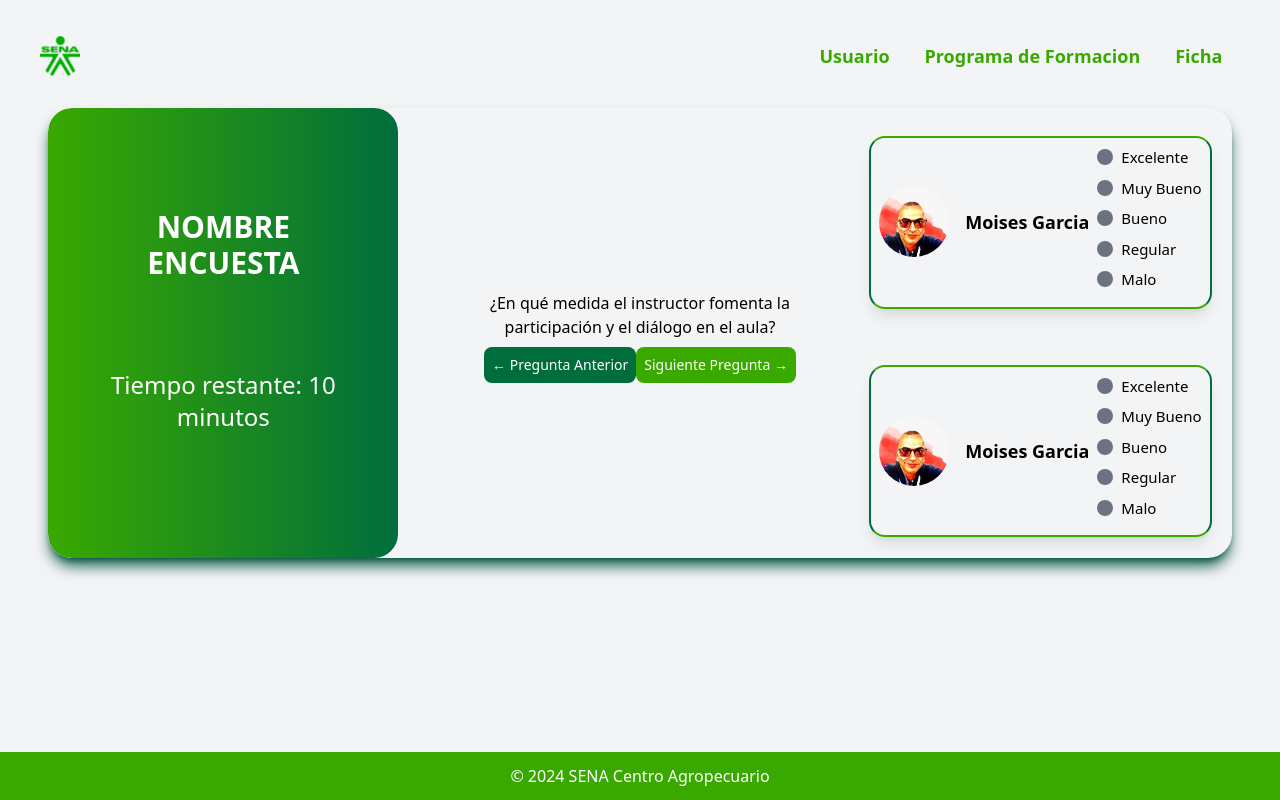
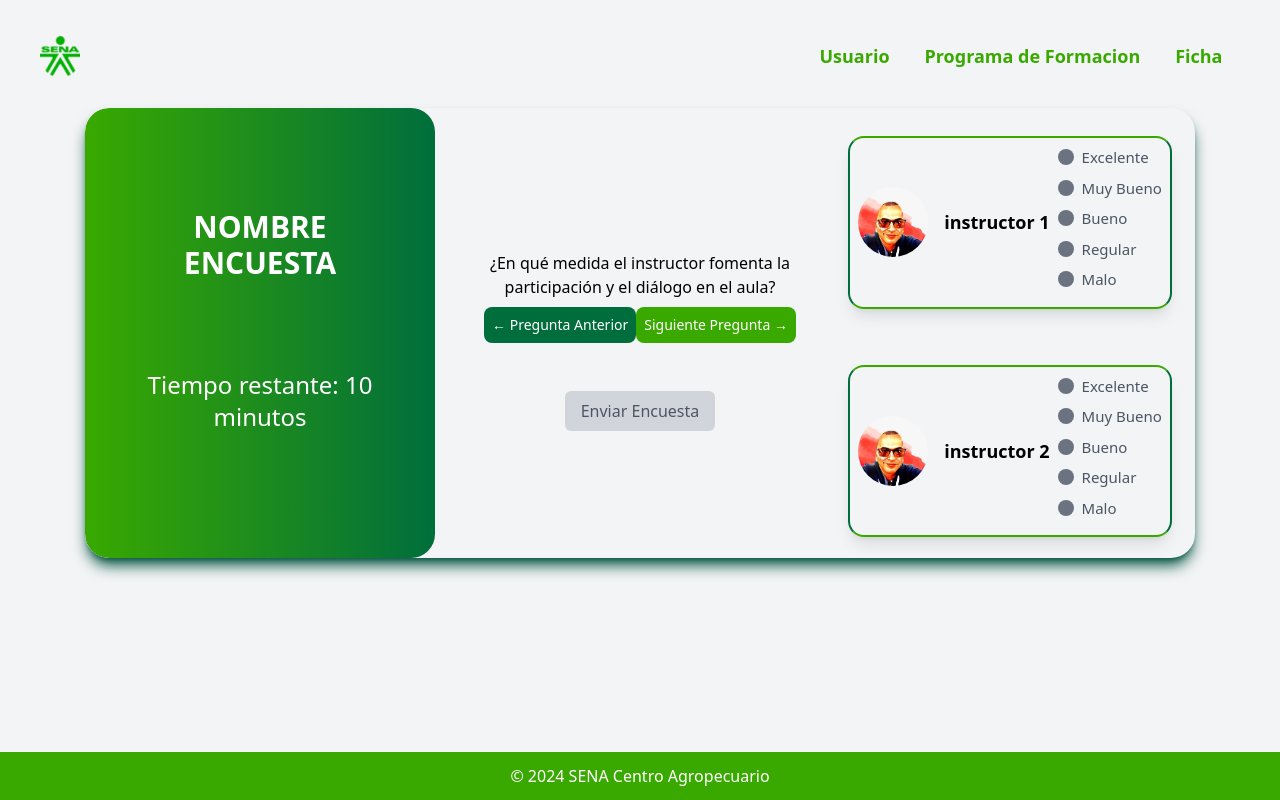
Before and after one commit to blood321/evaluacion-360-MERN, a React (Vite) app in the folder frontend/: page /Responder in a window 1280 px wide. Built offline with nearby package versions, Linux system fonts and the light colour scheme.

Commit message:
update & create page frontend

```diff
--- /dev/null
+++ b/frontend/src/components/Modal.jsx
@@ -0,0 +1,60 @@
+import React from 'react'
+
+const Modal = ({ title, message, onConfirm, onCancel }) => {
+    return (
+        <div className="fixed inset-0 z-10" aria-labelledby="modal-title" role="dialog" aria-modal="true">
+            <div className="fixed inset-0 bg-gray-500 bg-opacity-75 transition-opacity"></div>
+
+            <div className="fixed inset-0 z-10 flex items-end justify-center p-4 text-center sm:items-center sm:p-0">
+                <div className="relative transform overflow-hidden rounded-lg bg-white text-left shadow-xl transition-all sm:my-8 sm:w-full sm:max-w-lg">
+                    <div className="bg-white px-4 pb-4 pt-5 sm:p-6 sm:pb-4">
+                        <div className="sm:flex sm:items-start">
+                            <div className="mx-auto flex h-12 w-12 flex-shrink-0 items-center justify-center rounded-full bg-red-100 sm:mx-0 sm:h-10 sm:w-10">
+                                <svg
+                                    className="h-6 w-6 text-red-600"
+                                    fill="none"
+                                    viewBox="0 0 24 24"
+                                    strokeWidth="1.5"
+                                    stroke="currentColor"
+                                    aria-hidden="true"
+                                >
+                                    <path
+                                        strokeLinecap="round"
+                                        strokeLinejoin="round"
+                                        d="M12 9v3.75m-9.303 3.376c-.866 1.5.217 3.374 1.948 3.374h14.71c1.73 0 2.813-1.874 1.948-3.374L13.949 3.378c-.866-1.5-3.032-1.5-3.898 0L2.697 16.126zM12 15.75h.007v.008H12v-.008z"
+                                    />
+                                </svg>
+                            </div>
+                            <div className="mt-3 text-center sm:ml-4 sm:mt-0 sm:text-left">
+                                <h3 className="text-base font-semibold leading-6 text-gray-900" id="modal-title">
+                                    {title}
+                                </h3>
+                                <div className="mt-2">
+                                    <p className="text-sm text-gray-500">{message}</p>
+                                </div>
+                            </div>
+                        </div>
+                    </div>
+                    <div className="bg-gray-50 px-4 py-3 sm:flex sm:flex-row-reverse sm:px-6">
+                        <button
+                            type="button"
+                            className="inline-flex w-full justify-center rounded-md bg-Principal_1 px-3 py-2 text-sm font-semibold text-white shadow-sm hover:bg-red-500 sm:ml-3 sm:w-auto"
+                            onClick={onConfirm}
+                        >
+                            Confirmar
+                        </button>
+                        <button
+                            type="button"
+                            className="mt-3 inline-flex w-full justify-center rounded-md bg-red-700 px-3 py-2 text-sm font-semibold text-gray-900 shadow-sm ring-1 ring-inset hover:bg-red-500 sm:mt-0 sm:w-auto"
+                            onClick={onCancel}
+                        >
+                            Cancelar
+                        </button>
+                    </div>
+                </div>
+            </div>
+        </div>
+    )
+}
+
+export default Modal
--- a/frontend/src/components/NavBarUser.jsx
+++ b/frontend/src/components/NavBarUser.jsx
@@ -1,9 +1,20 @@
+import React, { useState } from 'react'
 import burgerMenu from '../assets/img/icons8-menú.svg'
 
 export const NavBarUser = () => {
+    const [menuOpen, setMenuOpen] = useState(false)
+
+    const toggleMenu = () => {
+        setMenuOpen(prevState => !prevState)
+    }
+
     return (
         <>
-            <ul className=" hidden sm:flex text-[18px] sm:w-[438px] sm:place-content-around sm:text-[18px] sm:items-center md:text-Principal_1 md:font-semibold">
+            <ul
+                className={`hidden sm:flex text-[18px] sm:w-[438px] sm:place-content-around sm:text-[18px] sm:items-center text-Principal_1 md:font-semibold ${
+                    menuOpen ? '' : 'hidden'
+                }`}
+            >
                 <li>
                     <h2>Usuario</h2>
                 </li>
@@ -14,8 +25,14 @@ export const NavBarUser = () => {
                     <h2>Ficha</h2>
                 </li>
             </ul>
-            <img className="w-10 h-10 bg-cover cursor-pointer sm:hidden" src={burgerMenu} alt="Burger Menu" />
+            <img
+                className="w-10 h-10 bg-cover cursor-pointer sm:hidden"
+                src={burgerMenu}
+                alt="Burger Menu"
+                onClick={toggleMenu}
+            />
         </>
     )
 }
-export default NavBarUser;
+
+export default NavBarUser
--- a/frontend/src/components/Preguntas.jsx
+++ b/frontend/src/components/Preguntas.jsx
@@ -1,20 +1,22 @@
-export const Preguntas = () => {
+import React from 'react'
+
+const Preguntas = ({ pregunta, onPrevious, onNext }) => {
     return (
         <div className="container mx-auto mt-5 md:mt-2 p-2 px-2 md:flex md:flex-col md:items-center">
-            <p className="text-[16px] justify-center text-center ">
-                ¿En qué medida el instructor fomenta la participación y el diálogo en el aula?
-            </p>
-            <div className="mt-2 flex justify-center items-center  ">
+            <p className="text-[16px] justify-center text-center">{pregunta}</p>
+            <div className="mt-2 flex justify-center items-center">
                 <button
-                    id="previous-button"
+                    onClick={onPrevious}
                     className="bg-Principal_2 rounded-lg p-2 text-sm  items-center justify-center text-white"
                 >
                     &larr; Pregunta Anterior
                 </button>
-                <button id="next-button" className="bg-Principal_1 rounded-lg  p-2 text-sm   text-white">
+                <button onClick={onNext} className="bg-Principal_1 rounded-lg  p-2 text-sm   text-white">
                     Siguiente Pregunta &rarr;
                 </button>
             </div>
         </div>
     )
 }
+
+export default Preguntas
--- a/frontend/src/components/Respuestas.jsx
+++ b/frontend/src/components/Respuestas.jsx
@@ -1,72 +1,62 @@
+import React from 'react'
 import Instructor from '../assets/img/instructor1.jpg'
-export const Respuestas = () => {
+
+const Respuestas = ({
+    instructor,
+    opciones = ['Excelente', 'Muy Bueno', 'Bueno', 'Regular', 'Malo'],
+    respuestas,
+    setRespuestas,
+}) => {
+    const selectedOption = respuestas[instructor] || ''
+
+    const handleOptionChange = event => {
+        const { value } = event.target
+        setRespuestas(prevRespuestas => ({
+            ...prevRespuestas,
+            [instructor]: value,
+        }))
+    }
+
     return (
-        <div className="flex  md:flex-row p-3">
-            <div className="mb-4 mt-4 flex items-center p-2  md:shadow-lg shadow-2xl shadow-green-800 rounded-2xl  overflow-hidden border-2 border-Principal_1 border-x-Principal_2">
+        <div className="flex md:flex-row p-3">
+            <div className="mb-4 mt-4 flex items-center p-2 md:shadow-lg shadow-2xl shadow-green-800 rounded-2xl overflow-hidden border-2 border-Principal_1 border-x-Principal_2">
                 <img
                     src={Instructor}
                     alt="Instructor 1"
                     className="instructor__photo max-w-[70px] h-[70px] rounded-full"
                 />
-                <h2 className=" font-bold text-lg ml-4">Moises Garcia</h2>
-                <div className=" flex flex-col ml-2 text-[15px] ">
-                    <input
-                        type="radio"
-                        id="rating-instructor-1-excelente"
-                        name="rating-instructor-1"
-                        value="Excelente"
-                        className="hidden"
-                    />
-                    <label htmlFor="rating-instructor-1-excelente" className="cursor-pointer flex items-center mb-2">
-                        <span className="radio-button mr-2 w-4 h-4 rounded-full bg-gray-500"></span>
-                        Excelente
-                    </label>
-                    <input
-                        type="radio"
-                        id="rating-instructor-1-muybueno"
-                        name="rating-instructor-1"
-                        value="Muy Bueno"
-                        className="hidden"
-                    />
-                    <label htmlFor="rating-instructor-1-muybueno" className="cursor-pointer flex items-center mb-2">
-                        <span className="radio-button mr-2 w-4 h-4 rounded-full bg-gray-500"></span>
-                        Muy Bueno
-                    </label>
-                    <input
-                        type="radio"
-                        id="rating-instructor-1-bueno"
-                        name="rating-instructor-1"
-                        value="Bueno"
-                        className="hidden"
-                    />
-                    <label htmlFor="rating-instructor-1-bueno" className="cursor-pointer flex items-center mb-2">
-                        <span className="radio-button mr-2 w-4 h-4 rounded-full bg-gray-500"></span>
-                        Bueno
-                    </label>
-                    <input
-                        type="radio"
-                        id="rating-instructor-1-regular"
-                        name="rating-instructor-1"
-                        value="Regular"
-                        className="hidden"
-                    />
-                    <label htmlFor="rating-instructor-1-regular" className="cursor-pointer flex items-center mb-2">
-                        <span className="radio-button mr-2 w-4 h-4 rounded-full bg-gray-500"></span>
-                        Regular
-                    </label>
-                    <input
-                        type="radio"
-                        id="rating-instructor-1-malo"
-                        name="rating-instructor-1"
-                        value="Malo"
-                        className="hidden"
-                    />
-                    <label htmlFor="rating-instructor-1-malo" className="cursor-pointer flex items-center mb-2">
-                        <span className="radio-button mr-2 w-4 h-4 rounded-full bg-gray-500"></span>
-                        Malo
-                    </label>
+                <h2 className="font-bold text-lg ml-4">{instructor}</h2>
+                <div className="flex flex-col ml-2 text-[15px]">
+                    {opciones.map((opcion, index) => (
+                        <React.Fragment key={index}>
+                            <input
+                                type="radio"
+                                id={`rating-${instructor}-${index}`}
+                                name={`rating-${instructor}`}
+                                value={opcion}
+                                className="hidden"
+                                checked={selectedOption === opcion}
+                                onChange={handleOptionChange}
+                            />
+                            <label
+                                htmlFor={`rating-${instructor}-${index}`}
+                                className={`cursor-pointer flex items-center mb-2 ${
+                                    selectedOption === opcion ? 'text-Principal_1' : 'text-gray-600'
+                                }`}
+                            >
+                                <span
+                                    className={`radio-button mr-2 w-4 h-4 rounded-full bg-gray-500 ${
+                                        selectedOption === opcion ? 'bg-green-600' : ''
+                                    }`}
+                                />
+                                {opcion}
+                            </label>
+                        </React.Fragment>
+                    ))}
                 </div>
             </div>
         </div>
     )
 }
+
+export default Respuestas
--- a/frontend/src/paginas/Respoder.jsx
+++ b/frontend/src/paginas/Respoder.jsx
@@ -1,44 +1,134 @@
+import React, { useState, useEffect } from 'react'
 import { NavBarUser } from '../components/NavBarUser'
-import { Preguntas } from '../components/Preguntas'
-import { Respuestas } from '../components/Respuestas'
-function Respoder() {
+import Preguntas from '../components/Preguntas'
+import Respuestas from '../components/Respuestas'
+import Modal from '../components/Modal' // Importa tu componente Modal aquí
+
+const Respoder = () => {
+    const [preguntaActual, setPreguntaActual] = useState(0)
+    const [respuestas, setRespuestas] = useState({})
+    const [todasRespondidas, setTodasRespondidas] = useState(false)
+    const [modalVisible, setModalVisible] = useState(false)
+
+    const preguntasPorInstructor = 2 // Cantidad de preguntas por cada instructor
+
+    const preguntas = [
+        '¿En qué medida el instructor fomenta la participación y el diálogo en el aula?',
+        '¿En qué medida el instructor Habla contigo?',
+        // Agrega más preguntas aquí según sea necesario
+    ]
+
+    // Simula la obtención de instructores de la base de datos
+    const obtenerInstructores = () => {
+        return [
+            { nombre: 'instructor 1', id: 1 },
+            { nombre: 'instructor 2', id: 2 },
+            { nombre: 'Instructor 3', id: 3 },
+            // Agrega más instructores aquí según sea necesario
+        ]
+    }
+
+    const instructores = obtenerInstructores()
+
+    useEffect(() => {
+        // Verificar si todas las preguntas han sido respondidas para todos los instructores
+        const totalPreguntasEsperadas = preguntas.length * instructores.length * preguntasPorInstructor
+        const preguntasRespondidas = Object.keys(respuestas).length
+        const todasRespondidas = preguntasRespondidas === totalPreguntasEsperadas
+        setTodasRespondidas(todasRespondidas)
+    }, [respuestas, preguntas, instructores, preguntasPorInstructor])
+
+    const handlePrevious = () => {
+        setPreguntaActual(prevState => Math.max(0, prevState - 1))
+    }
+
+    const handleNext = () => {
+        setPreguntaActual(prevState => Math.min(preguntas.length - 1, prevState + 1))
+    }
+
+    const handleEnviarEncuestas = () => {
+        // Mostrar el modal de confirmación
+        setModalVisible(true)
+    }
+
+    const handleCloseModal = () => {
+        // Cerrar el modal de confirmación
+        setModalVisible(false)
+    }
+
+    const handleConfirm = () => {
+        // Aquí puedes implementar la lógica para confirmar el envío de las encuestas
+        // Por ejemplo, enviar los datos al servidor
+        // Una vez que se complete la acción, cierra el modal
+        handleCloseModal()
+    }
+
     return (
         <>
             <header className="flex justify-between items-center fixed top-0 left-0 right-0 p-5 md:px-10 md:w-full md:mx-auto md:mt-4">
                 <div className="bg-logoSena w-10 h-10 bg-cover"></div>
                 <NavBarUser />
             </header>
-            <div className="mx-auto mt-20 md:mt-20 p-3 px-5 md:flex ">
+            <div className="mx-auto mt-20 md:mt-20 p-3 px-5 md:flex">
                 <section className="mt-4 mx-auto w-full rounded-md shadow-lg shadow-green-800 overflow-hidden md:grid md:grid-cols-3 md:grid-rows-[450px] md:w-auto md:h-[450px] md:rounded-3xl md:mx-auto">
                     <div className="bg-gradient-to-r from-Principal_1 to-Principal_2 h-[200px] px-10 text-center rounded-b-3xl md:w-[350px] md:h-full md:rounded-3xl md:mb-6 flex flex-col md:flex-col justify-center items-center md:grid-row">
                         <h2 className="text-Principal_3 text-3xl font-bold items-center md:mb-2">NOMBRE ENCUESTA</h2>
-
                         <div className="mt-4 md:mt-20">
                             <p className="text-Principal_3 text-2xl items-center mb-6">Tiempo restante: 10 minutos</p>
                         </div>
                     </div>
-                    <div className="mx-auto md:w-[370px] md:h-full md:flex md:justify-center md:items-center  ">
-                        <Preguntas />
+                    <div className="mx-auto md:w-[370px] md:h-full md:flex md:justify-center md:items-center flex flex-col">
+                        <div className="mb-10">
+                            <Preguntas
+                                pregunta={preguntas[preguntaActual]}
+                                onPrevious={handlePrevious}
+                                onNext={handleNext}
+                            />
+                        </div>
+                        <button
+                            className={`py-2 px-4  mx-auto bg-gray-300 text-gray-600 rounded-md flex-col ${
+                                todasRespondidas ? 'bg-green-500 text-white' : 'cursor-not-allowed'
+                            }`}
+                            onClick={handleEnviarEncuestas}
+                            disabled={!todasRespondidas}
+                        >
+                            Enviar Encuesta
+                        </button>
                     </div>
-                    <div className="md:ml-5 md:mr-2">
-                        <div className="mx-auto md:w-full h-[250px] md:h-full mb-9 overflow-y-auto ">
-                            <Respuestas />
-                            <Respuestas />
-                            <Respuestas />
-                            <Respuestas />
-                            <Respuestas />
-                            <Respuestas />
-                            <Respuestas />
-                            <Respuestas />
+
+                    <div className="">
+                        <div className="mx-auto md:w-full h-[250px] md:h-full mb-9 overflow-y-auto flex-col justify-center items-center">
+                            <div className="flex flex-col justify-center items-center">
+                                {instructores.map(instructor => (
+                                    <Respuestas
+                                        key={instructor.id}
+                                        instructor={instructor.nombre}
+                                        opciones={['Excelente', 'Muy Bueno', 'Bueno', 'Regular', 'Malo']}
+                                        respuestas={respuestas[instructor.nombre] || {}}
+                                        setRespuestas={newRespuestas => {
+                                            setRespuestas(prevRespuestas => ({
+                                                ...prevRespuestas,
+                                                [instructor.nombre]: newRespuestas,
+                                            }))
+                                        }}
+                                    />
+                                ))}
+                            </div>
                         </div>
                     </div>
                 </section>
-                <div>
-                    <footer className="text-center text-Principal_1 p-3 w-full mt-5 md:bg-Principal_1 md:text-Principal_3 md:fixed bottom-0 inset-x-0">
-                        &copy; 2024 SENA Centro Agropecuario
-                    </footer>
-                </div>
             </div>
+            {modalVisible && (
+                <Modal
+                    title="¿Está seguro de enviar las encuestas?"
+                    message="Una vez enviadas, no podrá modificar las respuestas."
+                    onConfirm={handleConfirm}
+                    onCancel={handleCloseModal}
+                />
+            )}
+            <footer className="text-center  text-Principal_1 p-3 w-full mt-5 md:bg-Principal_1 md:text-Principal_3 md:fixed bottom-0 inset-x-0">
+                &copy; 2024 SENA Centro Agropecuario
+            </footer>
         </>
     )
 }
```
